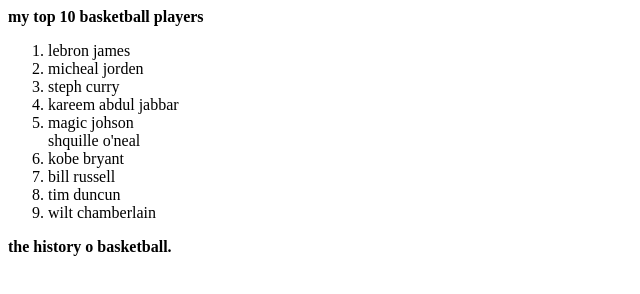
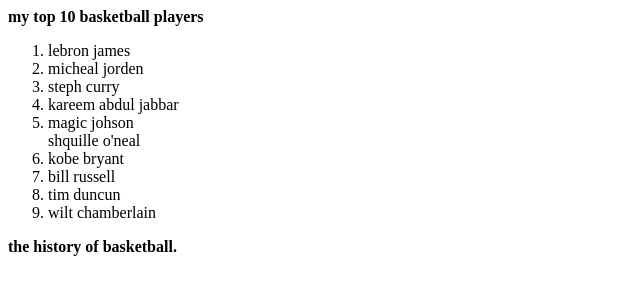
Before and after one commit to aydenchan721-afk/aydenchan721-afk.github.io, a plain HTML site: page project.html in a window 1280 px wide. Shown: the full height of the page, 0-640 px from the left. Drawn offline with Linux system fonts and the light colour scheme.

Commit message:
Update project.html

```diff
--- a/project.html
+++ b/project.html
@@ -23,5 +23,5 @@
   </body>
 </html>
 <a>
-  <strong>the history o basketball.</strong>
+  <strong>the history of basketball.</strong>
 </a>
```
